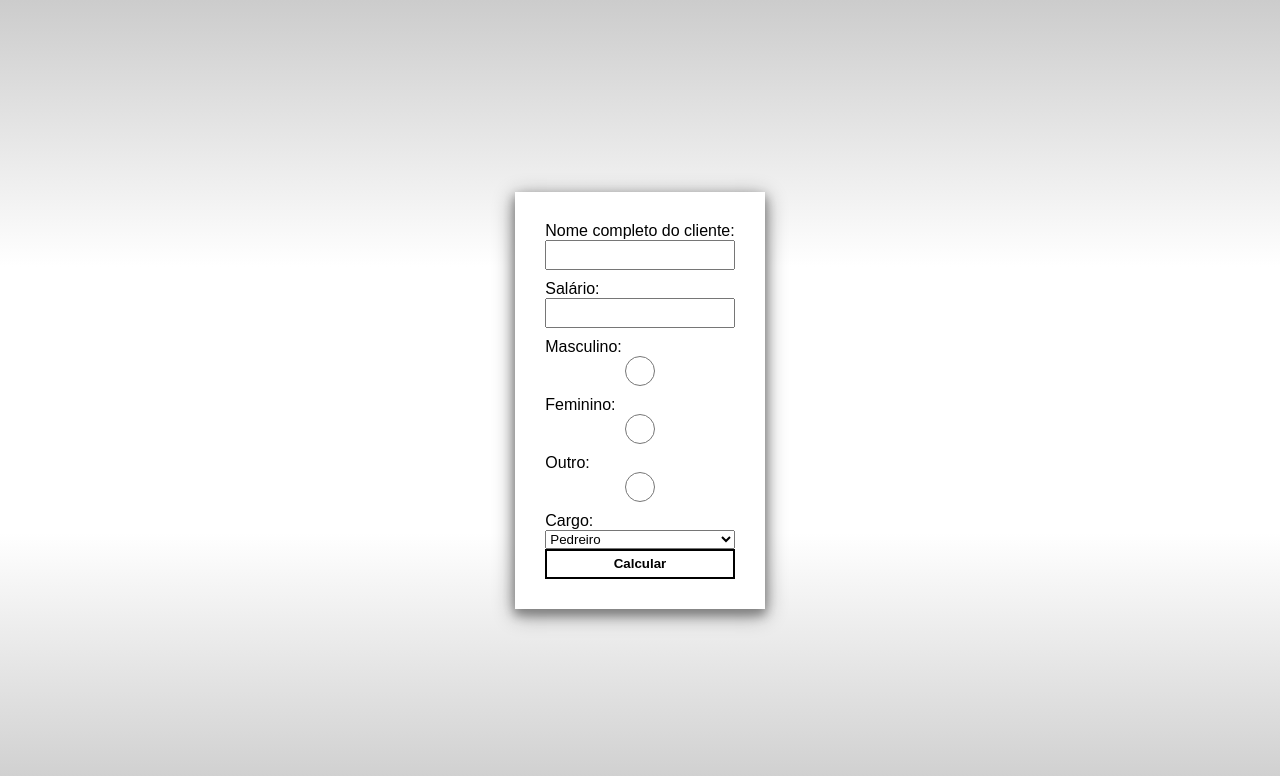
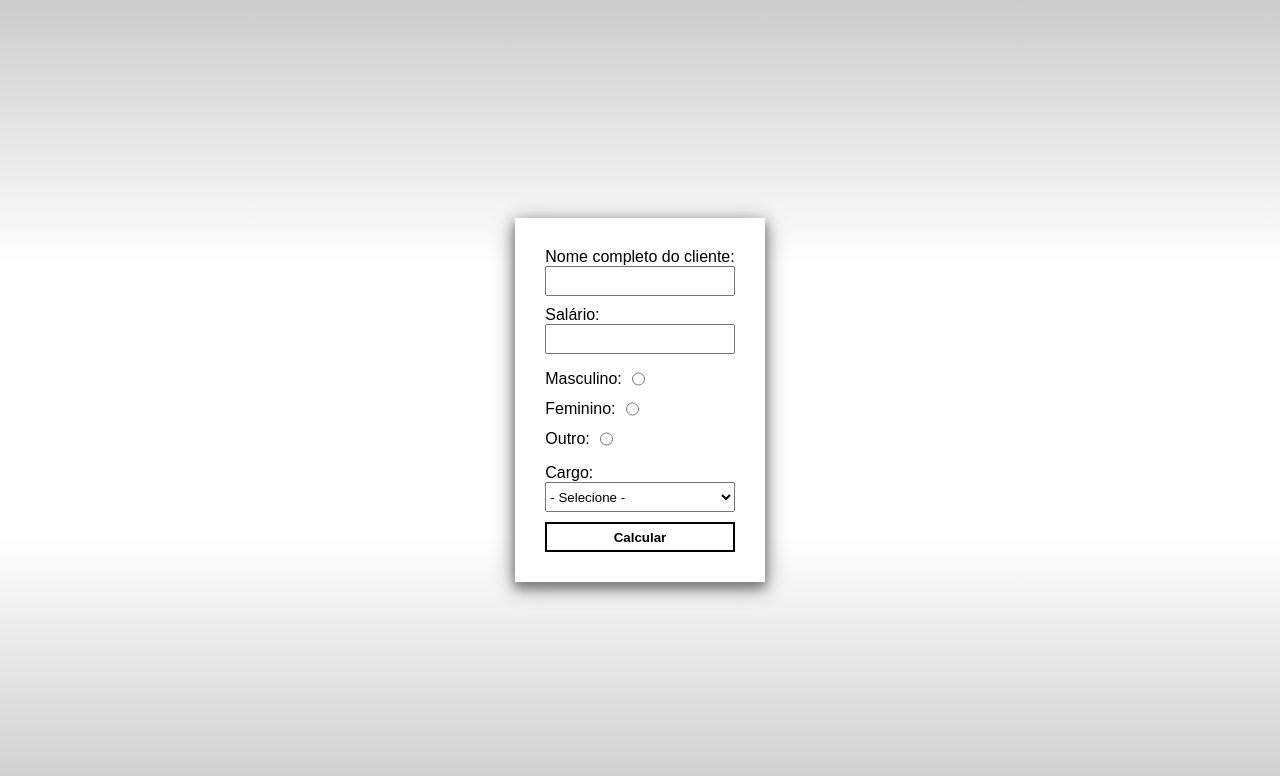
Before and after one commit to Gabriel-Lucena/aulas_php, a PHP site: page /index.html in a window 1280 px wide. Shown: the top 776 px of the page. Run offline with PHP 8.4, Linux system fonts and the light colour scheme.

Commit message:
Projeto FullBank

```diff
--- a/fullbank/index.html
+++ b/fullbank/index.html
@@ -1,15 +1,16 @@
 <!DOCTYPE html>
 <html lang="pt-br">
+
 <head>
     <meta charset="UTF-8">
     <meta http-equiv="X-UA-Compatible" content="IE=edge">
     <meta name="viewport" content="width=device-width, initial-scale=1.0">
     <title>Calcular média</title>
     <link rel="stylesheet" href="style.css">
-    <link rel="stylesheet" href="index.php">
 </head>
+
 <body>
-    <form action="index.php">
+    <form action="index2.php">
 
         <label for="nomeCompletoDoFuncionario">Nome completo do cliente:</label>
         <input type="text" name="nomeCompletoDoFuncionario" id="nomeCompletoDoFuncionario">
@@ -17,28 +18,42 @@
         <label for="salario">Salário:</label>
         <input type="number" name="salario" id="salario">
 
+        <div class="input-radio">
             <label for="genero_mascu">Masculino:</label>
             <input type="radio" name="genero" id="mascu" value="masc" />
+        </div>
 
+        <div class="input-radio">
 
             <label for="genero_femini">Feminino:</label>
             <input type="radio" name="genero" id="femini" value="fem" />
 
+        </div>
+
+        <div class="input-radio" style="margin-bottom: 10px;">
+
             <label for="genero_outro">Outro:</label>
             <input type="radio" name="genero" id="outro" value="out">
 
+        </div>
+
         <label for="">Cargo:</label>
         <select name="cargos" id="cargos">
-            <option value="pedreiro">Pedreiro</option>
-            <option value="rrr">rrr</option>
-            <option value="fff">fff</option>
+
+            <option selected disabled>- Selecione -</option>
+            <option value="gerente de projeto">Gerente de projeto</option>
+            <option value="gerente de produto">Gerente de produto</option>
+            <option value="desenvolvedor">Desenvolvedor</option>
+            <option value="analista de sistemas">Analista de Sistemas</option>
+            <option value="arquitetos">Arquitetos</option>
+            <option value="engenheiro de software">Engenheiro de Software</option>
 
 
         </select>
-
 
         <button>Calcular</button>
 
     </form>
 </body>
+
 </html>
--- a/fullbank/index.php
+++ b/fullbank/index.php
@@ -11,30 +11,18 @@
 
 <?php
 
-if(isset($_REQUEST["nomeCompletoDoFuncionario"]) && isset($_REQUEST["salario"]) && isset($_REQUEST["cargos"])) {
+if (isset($_REQUEST["nomeCompletoDoFuncionario"]) && isset($_REQUEST["salario"]) && isset($_REQUEST["cargos"]) && isset($_REQUEST["genero"])) {
 
     $nomeCompletoDoFuncionario = $_REQUEST["nomeCompletoDoFuncionario"];
     $salario = $_REQUEST["salario"];
     $cargos = $_REQUEST["cargos"];
 
-    if ($salario > 5000) {
+    $salarioNovo = $salario > 5000 ? $salario * 1.1 : $salario * 1.2;
 
-        $salario = $salario * (100 + 10) / 100 ;
-
-
-        echo "<h1> O $nomeCompletoDoFuncionario passará a receber R$ $salario, no cargo de $cargos.</h1>";
-
-    } else {
-
-        $salario = $salario * (100 + 20) / 100 ;
-
-
-        echo "<h1> O $nomeCompletoDoFuncionario passará a receber R$ $salario, no cargo de $cargos.</h1>";
-
-    }
+    echo "<h1>O $nomeCompletoDoFuncionario passará a receber R$ $salarioNovo, no cargo de $cargos.</h1>";
 
 } else {
 
     echo "<h1>Preencha os campos corretamente!!!</h1>";
-
+    die;
 }
--- a/fullbank/style.css
+++ b/fullbank/style.css
@@ -1,10 +1,10 @@
-*{
+* {
   padding: 0;
   margin: 0;
   box-sizing: border-box;
 }
 
-body{
+body {
   width: 100vw;
   height: 100vh;
   display: flex;
@@ -17,65 +17,77 @@ body{
   background-image: linear-gradient(#ccc, white, white, #ccc);
 }
 
-form{
+form {
   display: flex;
   flex-direction: column;
 
-    box-shadow: 0px 5px 10px gray,0px 5px 20px gray;
+  box-shadow: 0px 5px 10px gray, 0px 5px 20px gray;
   padding: 30px;
   background-color: white;
 }
 
-h1{
+.input-radio {
+  display: flex;
+  flex-direction: row;
+  align-items: center;
+  gap: 10px;
+}
+
+.input-radio input {
+  width: fit-content;
+  margin: 0px;
+}
+
+h1 {
   margin-bottom: 10px;
 }
 
-input{
+input, select {
   width: 100%;
   margin-bottom: 10px;
   height: 30px;
 }
 
-button{
+button {
   width: 100%;
   background-color: transparent;
   border: 2px solid black;
   height: 30px;
 
   font-weight: bold;
-    transition: .2s;
+  transition: 0.2s;
   cursor: pointer;
 }
 
-button:hover{
+button:hover {
   box-shadow: 0px 0px 20px black;
 }
 
-main{
+main {
   display: flex;
   flex-direction: column;
   min-width: 50%;
 
-    box-shadow: 0px 5px 10px gray,0px 5px 20px gray;
+  box-shadow: 0px 5px 10px gray, 0px 5px 20px gray;
   padding: 30px;
   background-color: white;
 }
 
-p{
+p {
   font-size: 22px;
 }
 
-p > em{
+p > em {
   font-size: 42px;
   font-style: normal;
   font-weight: bold;
   color: blue;
 }
 
-.alto-consumo{
+.alto-consumo {
   color: red;
 }
 
-.baixo-consumo{
+.baixo-consumo {
   color: green;
 }
```
Also changed, not shown: fullbank/index2.php (added, +54 -0 lines), seneletro/index.php (+2 -12 lines). Lines whose indentation alone changed are shown as unchanged.
